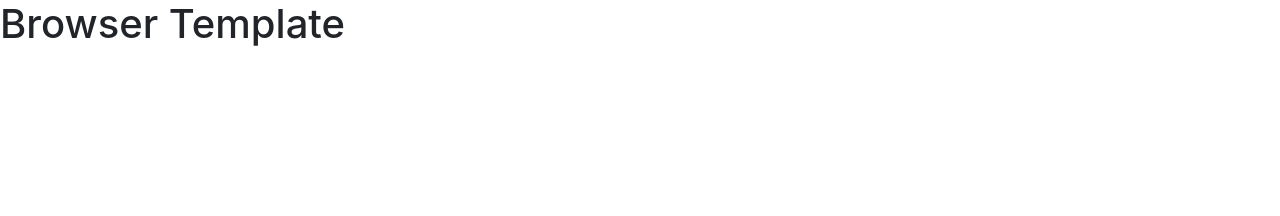
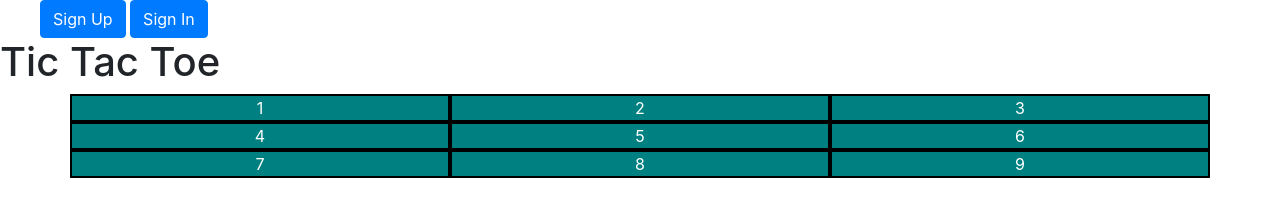
Before and after one commit to jennasaurusrex/tic-tac-toe-client, a website built with webpack: page index.html in a window 1280 px wide. Built offline with nearby package versions, Linux system fonts and the light colour scheme.

Commit message:
HTML Framework
Created general game board using index.html.
Added nav bar and buttons for 'sign up' and 'sign in'.

```diff
--- a/assets/scripts/app.js
+++ b/assets/scripts/app.js
@@ -7,5 +7,10 @@
 // require('./example')
 
 $(() => {
-  // your JS code goes here
+const gameBoard = ['', '', '', '', '', '', '', '', '']
+const playerO = {}
+const playerX = {}
+const currentPlayer = [playerX, playerO]
+
+
 })
--- a/assets/scripts/config.js
+++ b/assets/scripts/config.js
@@ -2,8 +2,8 @@
 
 let apiUrl
 const apiUrls = {
-  production: '<replace-with-heroku-url>',
-  development: 'http://localhost:4741'
+  production: 'https://aqueous-atoll-85096.herokuapp.com',
+  development: 'https://tic-tac-toe-wdi.herokuapp.com/'
 }
 
 if (window.location.hostname === 'localhost') {
--- a/assets/styles/index.scss
+++ b/assets/styles/index.scss
@@ -1 +1,12 @@
 @import '~bootstrap/scss/bootstrap';
+$background-color: #008080;
+$white-color: #fff;
+$black-color: #000;
+
+.box {
+  background-color: $background-color;
+  border: 2px solid $black-color;
+  color: $white-color;
+  display: flex;
+  justify-content: center;
+}
--- a/index.html
+++ b/index.html
@@ -1,7 +1,7 @@
 <!DOCTYPE html>
 <html>
     <head>
-      <title>Example</title>
+      <title>Tic Tac Toe </title>
       <meta name="viewport" content="width=device-width, initial-scale=1">
 
       <!-- Do not add `link` tags-->
@@ -12,6 +12,37 @@
       <script src="public/application.js" type="text/javascript" charset="utf-8" defer></script>
     </head>
     <body>
-      <h1>Browser Template</h1>
+      <ul class="nav">
+      <ul class="nav-item">
+          <!-- sign up button trigger modal -->
+          <button type="button" class="btn btn-primary" data-toggle="modal" data-target="#exampleModal">
+            Sign Up
+          </button>
+          <!-- sign in button trigger modal -->
+          <button type="button" class="btn btn-primary" data-toggle="modal" data-target="#exampleModal">
+            Sign In
+          </button>
+        </ul>
+    </ul>
+        <h1>Tic Tac Toe</h1>
+
+<!-- Game board divs-->
+      <div class="container">
+        <div class="row">
+          <div class="col-4 box">1</div>
+          <div class="col-4 box">2</div>
+          <div class="col-4 box">3</div>
+        </div>
+        <div class="row">
+          <div class="col-4 box">4</div>
+          <div class="col-4 box">5</div>
+          <div class="col-4 box">6</div>
+        </div>
+        <div class="row">
+          <div class="col-4 box">7</div>
+          <div class="col-4 box">8</div>
+          <div class="col-4 box">9</div>
+        </div>
+      </div>
     </body>
 </html>
```
Also changed, not shown: 1 other file.
